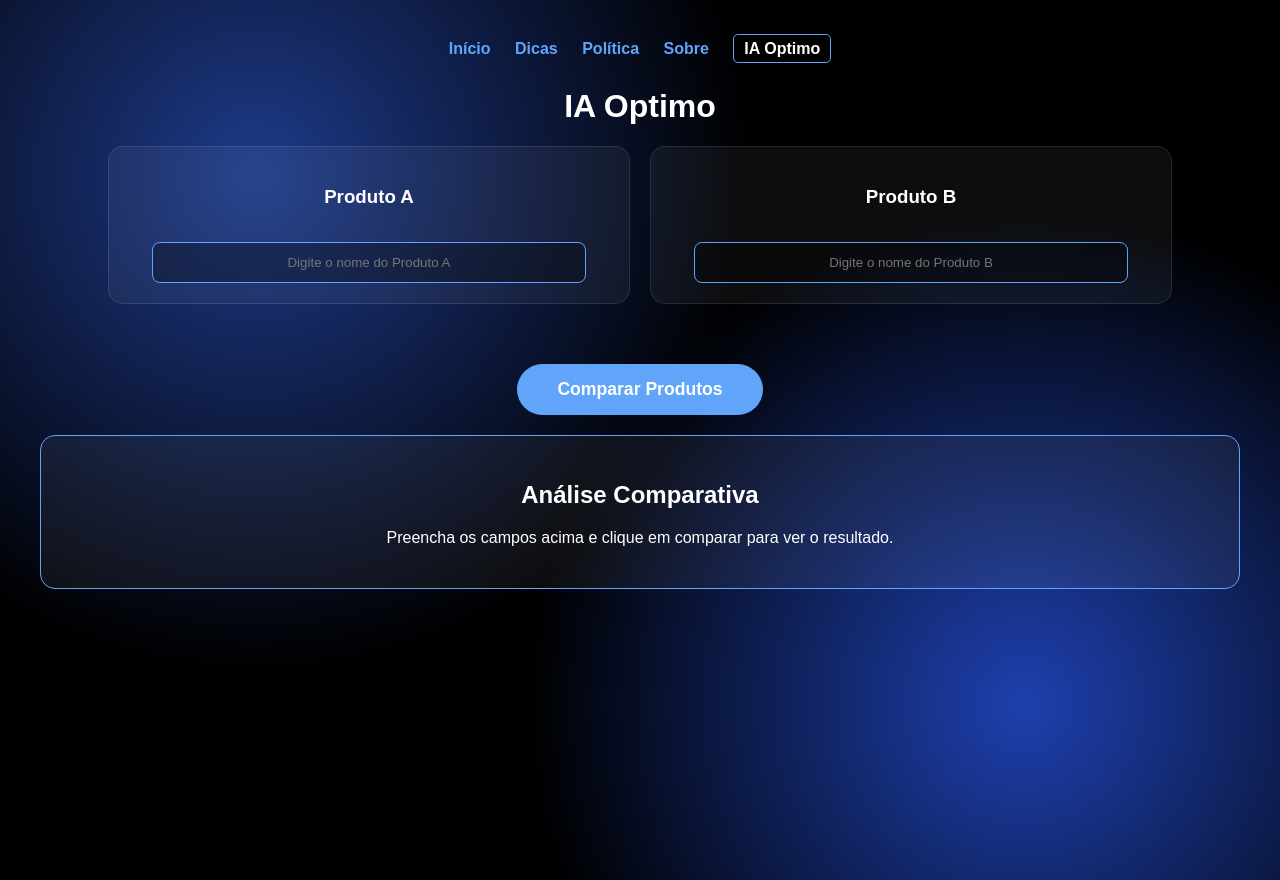
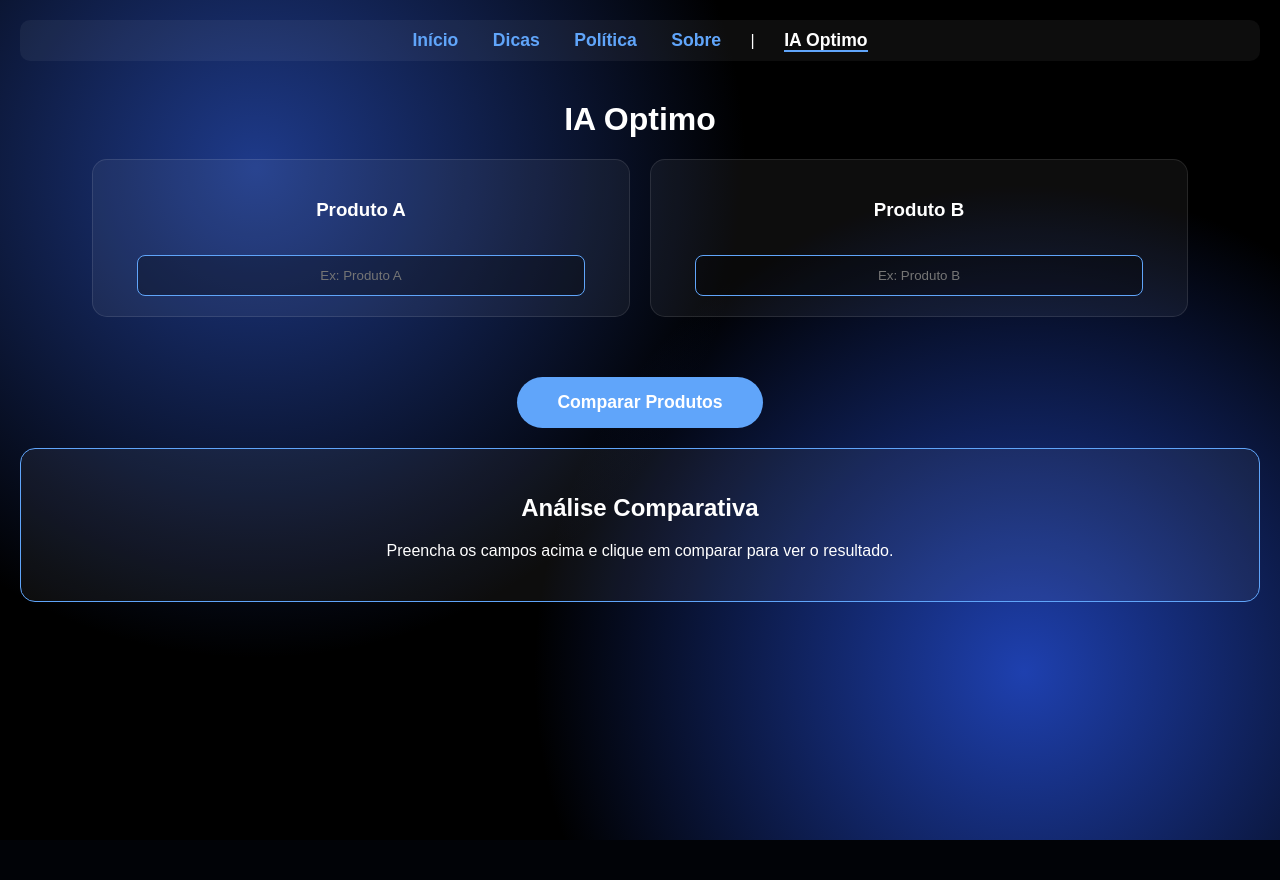
Before and after one commit to FischerTech86/saber-o-preco, a Flask app: page /ia in a window 1280 px wide. After the commit the page ends 840 px from the top, so only its background shows below. Run offline with Flask 3, Linux system fonts and the light colour scheme.

Commit message:
Update ia.html

```diff
--- a/templates/ia.html
+++ b/templates/ia.html
@@ -4,32 +4,89 @@
     <meta charset="UTF-8">
     <title>IA Optimo - Comparação</title>
     <style>
-        /* Fundo Azul */
+        /* Fundo Azul e Configurações Gerais */
         body {
             background: radial-gradient(circle at 20% 20%, #1e3a8a, transparent 40%),
                         radial-gradient(circle at 80% 80%, #1e40af, transparent 40%),
                         #000;
-            color: #fff; font-family: sans-serif; padding: 40px; margin: 0; min-height: 100vh;
+            color: #fff;
+            font-family: sans-serif;
+            margin: 0;
+            padding: 20px;
+            min-height: 100vh;
         }
-        .nav-menu { text-align: center; margin-bottom: 30px; }
-        .nav-menu a { color: #60a5fa; margin: 0 10px; text-decoration: none; font-weight: bold; }
 
+        /* Menu de Navegação (Garanti que ele seja o primeiro elemento) */
+        .nav-menu {
+            text-align: center;
+            margin-bottom: 40px;
+            padding: 10px;
+            background: rgba(255, 255, 255, 0.05);
+            border-radius: 10px;
+        }
+        .nav-menu a {
+            color: #60a5fa;
+            margin: 0 15px;
+            text-decoration: none;
+            font-weight: bold;
+            font-size: 1.1rem;
+        }
+        .nav-menu a:hover { color: #fff; }
+
+        /* Container Principal */
         .main-container { display: flex; gap: 20px; justify-content: center; margin-bottom: 30px; }
-        .product-card { background: rgba(255, 255, 255, 0.05); padding: 20px; border-radius: 15px; width: 40%; border: 1px solid rgba(255, 255, 255, 0.1); text-align: center; }
 
-        input { width: 85%; padding: 12px; margin-top: 15px; border-radius: 8px; border: 1px solid #60a5fa; background: rgba(0, 0, 0, 0.3); color: white; text-align: center; }
-        button { margin-top: 30px; padding: 15px 40px; background: #60a5fa; border: none; border-radius: 50px; cursor: pointer; color: white; font-weight: bold; font-size: 1.1rem; }
+        .product-card {
+            background: rgba(255, 255, 255, 0.05);
+            padding: 20px;
+            border-radius: 15px;
+            width: 40%;
+            border: 1px solid rgba(255, 255, 255, 0.1);
+            text-align: center;
+        }
 
-        .ai-area { background: rgba(255, 255, 255, 0.05); padding: 25px; border-radius: 15px; border: 1px solid #60a5fa; text-align: center; margin-top: 20px; }
+        input {
+            width: 85%;
+            padding: 12px;
+            margin-top: 15px;
+            border-radius: 8px;
+            border: 1px solid #60a5fa;
+            background: rgba(0, 0, 0, 0.3);
+            color: white;
+            text-align: center;
+        }
+
+        button {
+            margin-top: 30px;
+            padding: 15px 40px;
+            background: #60a5fa;
+            border: none;
+            border-radius: 50px;
+            color: white;
+            font-weight: bold;
+            cursor: pointer;
+            font-size: 1.1rem;
+        }
+
+        .ai-area {
+            background: rgba(255, 255, 255, 0.05);
+            padding: 25px;
+            border-radius: 15px;
+            border: 1px solid #60a5fa;
+            text-align: center;
+            margin-top: 20px;
+        }
     </style>
 </head>
 <body>
+
     <nav class="nav-menu">
         <a href="/">Início</a>
         <a href="/dicas">Dicas</a>
         <a href="/politica">Política</a>
         <a href="/sobre">Sobre</a>
-        <a href="/ia" style="color: #fff; border: 1px solid #60a5fa; padding: 5px 10px; border-radius: 5px;">IA Optimo</a>
+        <span style="color: white; margin: 0 10px;">|</span>
+        <a href="/ia" style="color: #fff; border-bottom: 2px solid #60a5fa;">IA Optimo</a>
     </nav>
 
     <h1 style="text-align: center;">IA Optimo</h1>
@@ -38,11 +95,11 @@
         <div class="main-container">
             <div class="product-card">
                 <h3>Produto A</h3>
-                <input type="text" name="prodA" value="{{ prodA }}" placeholder="Digite o nome do Produto A" required>
+                <input type="text" name="prodA" value="{{ prodA }}" placeholder="Ex: Produto A" required>
             </div>
             <div class="product-card">
                 <h3>Produto B</h3>
-                <input type="text" name="prodB" value="{{ prodB }}" placeholder="Digite o nome do Produto B" required>
+                <input type="text" name="prodB" value="{{ prodB }}" placeholder="Ex: Produto B" required>
             </div>
         </div>
         <button type="submit">Comparar Produtos</button>
@@ -56,5 +113,6 @@
             <p>Preencha os campos acima e clique em comparar para ver o resultado.</p>
         {% endif %}
     </div>
+
 </body>
 </html>
```
